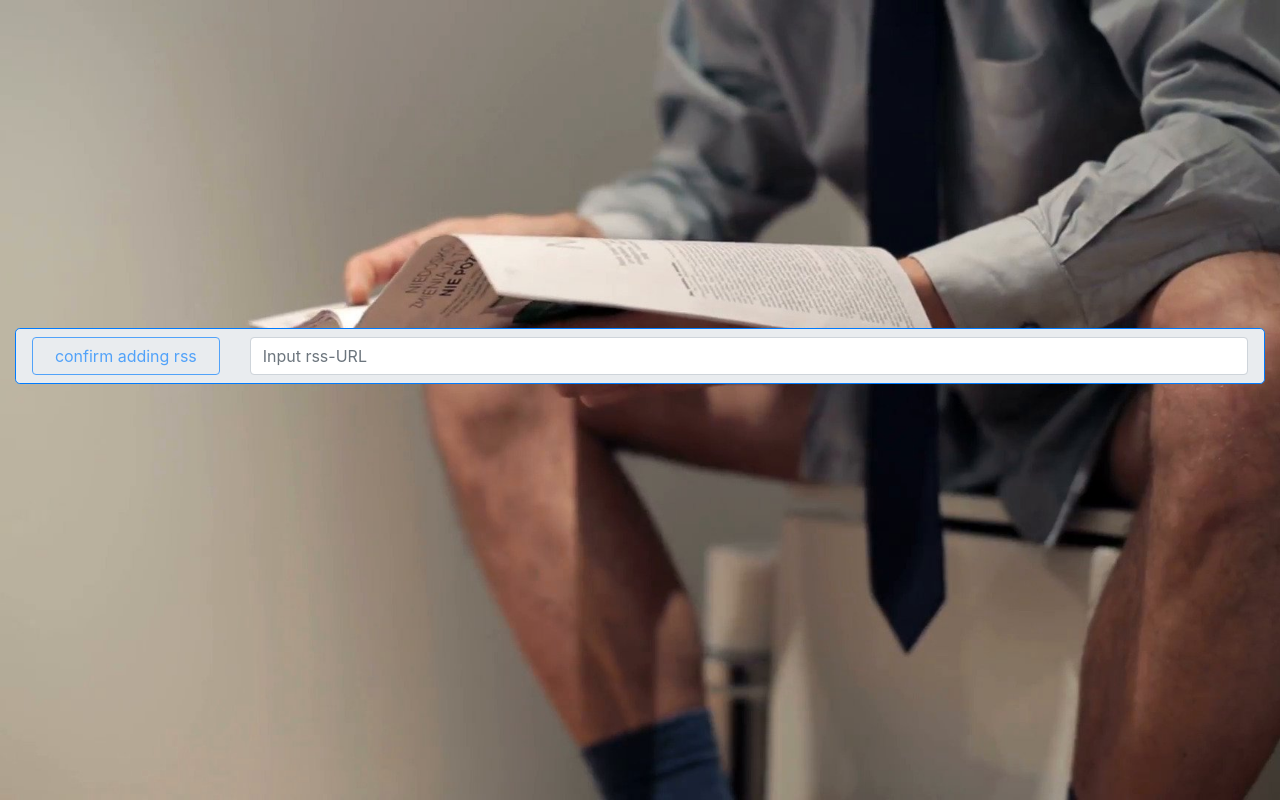
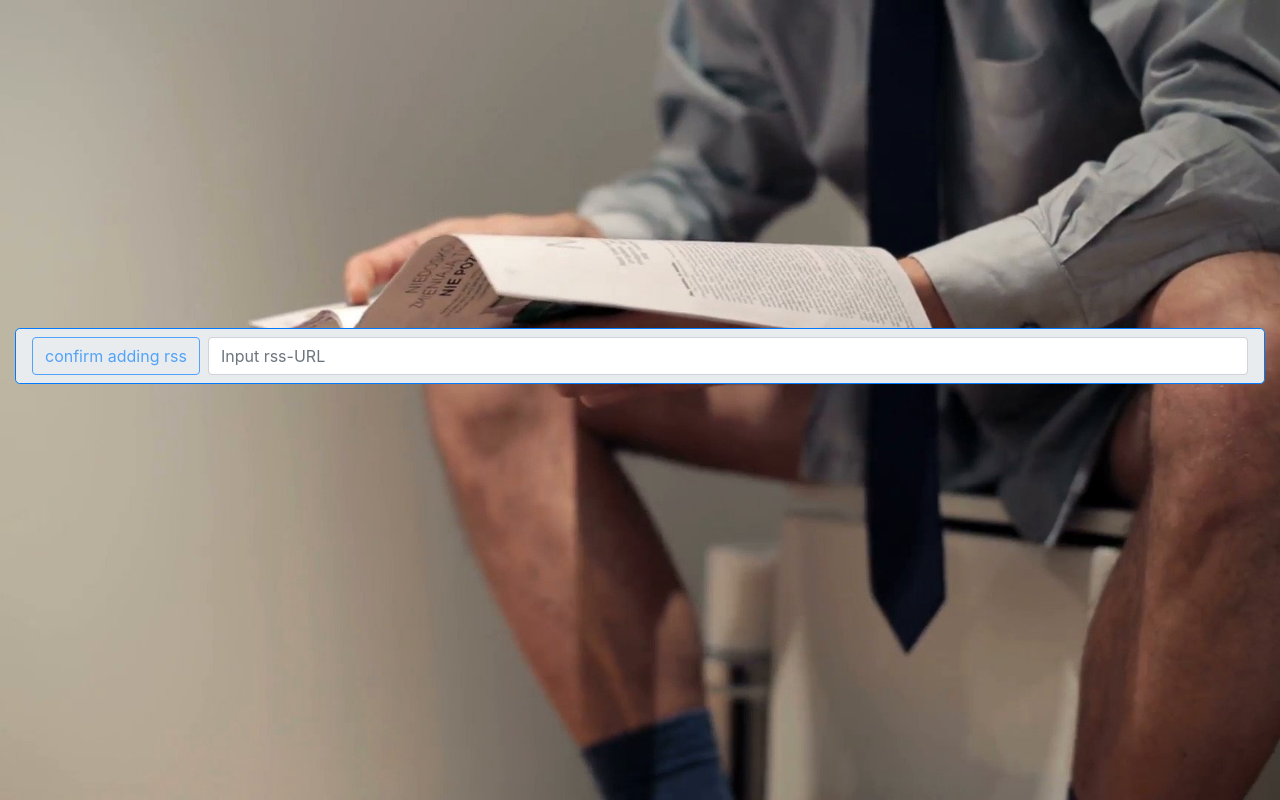
Before and after one commit to TyrionFront/RSS-reader, a website built with webpack: page index.html in a window 1280 px wide. Built offline with nearby package versions, Linux system fonts and the light colour scheme; what melanke-watchjs would draw is missing.

Commit message:
refactor

```diff
--- a/index.html
+++ b/index.html
@@ -60,14 +60,12 @@
     </div>
     <div class="h-100 d-flex align-items-center">
       <div class="jumbotron w-100 mt-5 px-3 py-2 border border-primary" id="jumbotron">
-        <form id="addRss" class="d-flex align-items-start needs-validation position-relative p-0" novalidate>
-          <div class="col-2 pl-0">
-            <button id="confirm" class="w-100 btn btn-outline-primary" type="submit" disabled>
-              confirm adding rss
-            </button>
-          </div>
-          <div class="col-10 pr-0">
-            <input class="w-100 form-control position-relative" id="urlField" type="text" placeholder="Input rss-URL">
+        <form id="addRss" class="d-flex align-items-start needs-validation p-0" novalidate>
+          <button id="confirm" class="btn btn-outline-primary" type="submit" disabled>
+            confirm adding rss
+          </button>
+          <div class="pr-0 pl-2 flex-fill">
+            <input class="form-control" id="urlField" type="text" placeholder="Input rss-URL">
             <div id="wrongInput" class="invalid-feedback d-none">
               Warning message
             </div>
```
